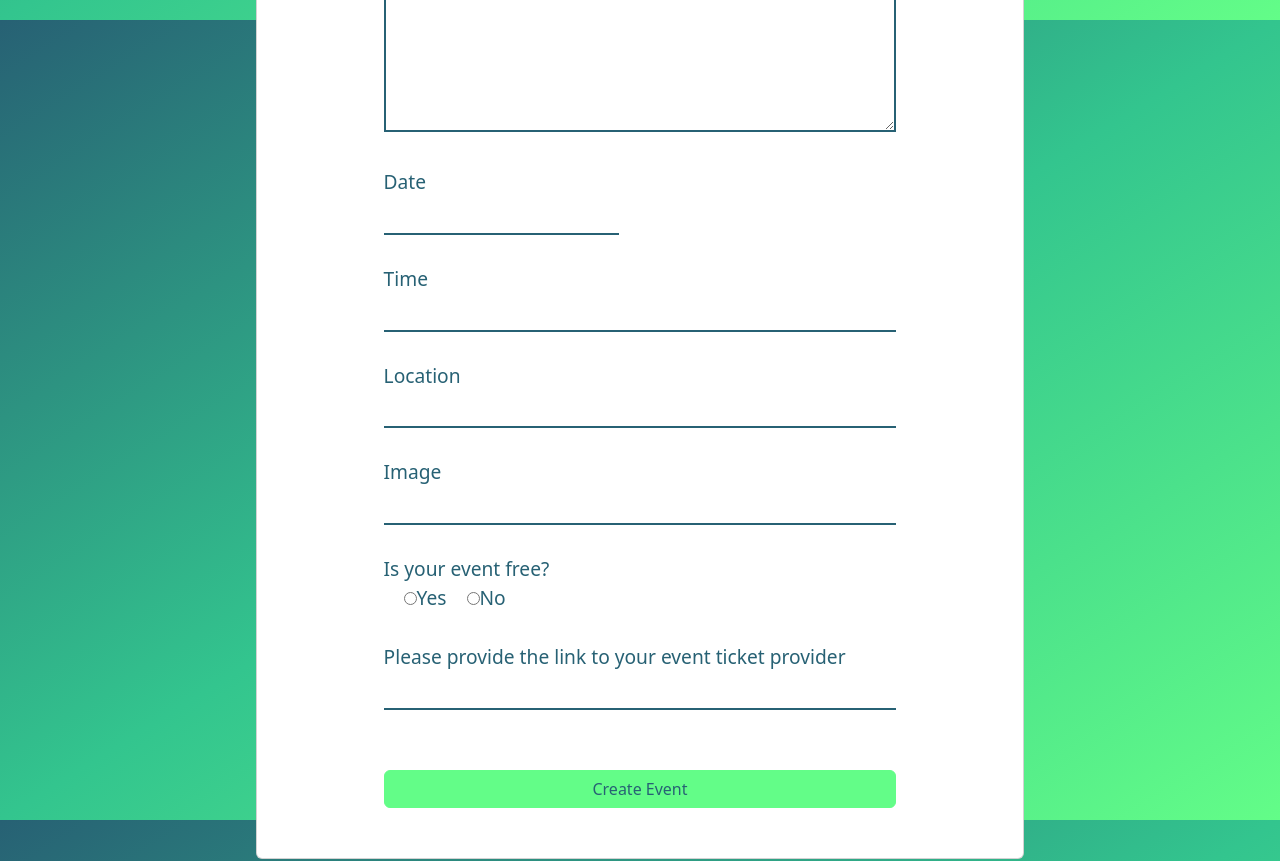
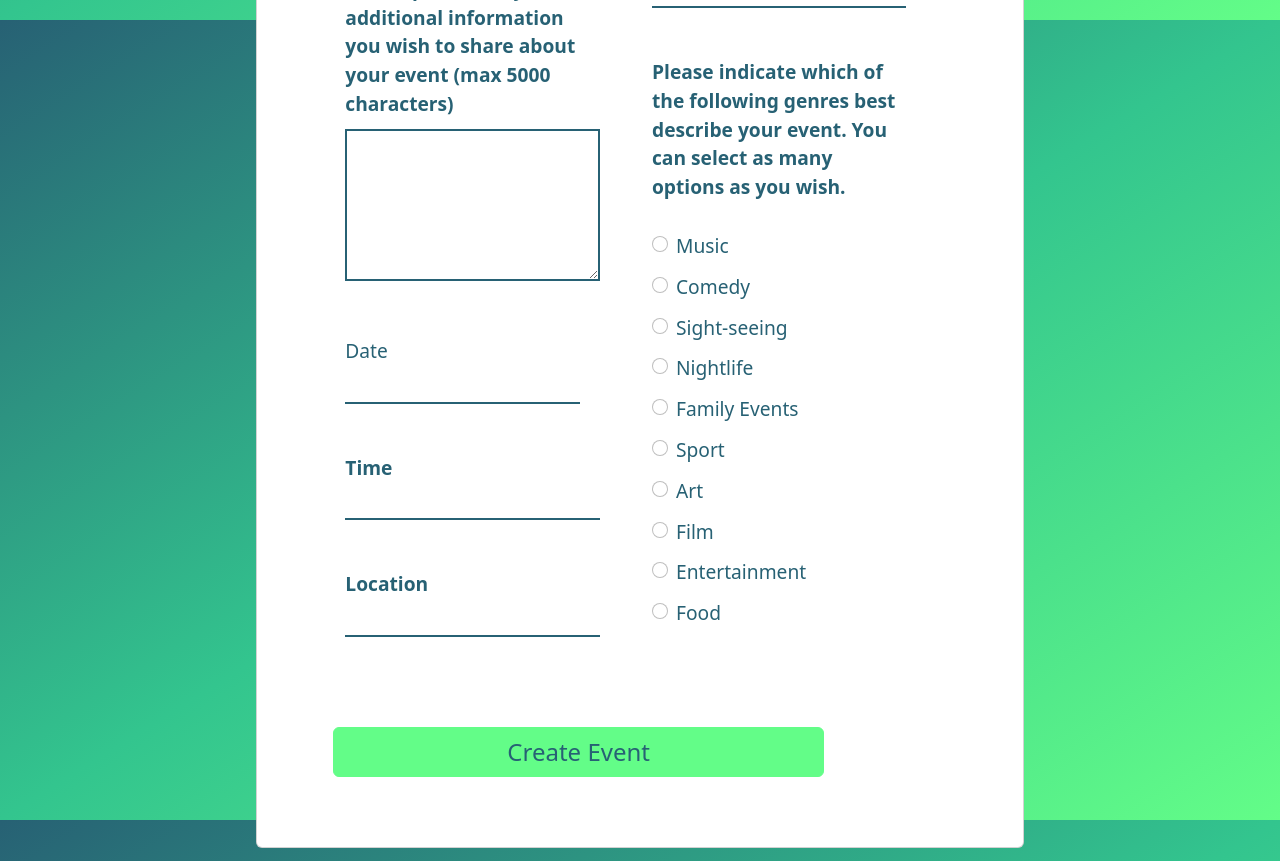
Before and after one commit to ctom11/event_app_project, a React (Create React App) app in the folder cep-project/: page /createEvent in a window 1280 px wide. Shown: the part 780-1641 px from the top of the page. Built offline with nearby package versions, Linux system fonts and the light colour scheme; no server answers.

Commit message:
admin remove and add featured events in progress

```diff
--- a/cep-project/src/App.js
+++ b/cep-project/src/App.js
@@ -33,7 +33,7 @@ function App() {
         if (Response.data.error) {
           setAuthState(false);
         } else {
-          setAuthState({firstName: Response.data.email_address, id: Response.data.user_account_id, adminStatus: true});
+          setAuthState({firstName: Response.data.email_address, id: Response.data.user_account_id, adminStatus: Response.data.admin_status});
         }
       })
     }, []);
--- a/cep-project/src/pages/event/CreateEvent.css
+++ b/cep-project/src/pages/event/CreateEvent.css
@@ -4,16 +4,17 @@
 }
 
 .create-event-header {
-    margin: 30px;
+    margin-top: 5%;
+    margin-bottom: 2%;
 }
 
 .create-event-form {
-    width: 80%;
+    width: 90%;
 }
 
 .create-input {
-    margin-bottom: 30px;
-    min-width: -webkit-fill-available;
+    margin-bottom: 50px;
+    min-width: 90%;
 }
 
 .long-input {
@@ -38,6 +39,17 @@
 }
 
 .create-event-btn {
-    margin-top: 30px;
-    margin-bottom: 30px;
+    margin-top: 40px;
+    margin-bottom: 50px;
+    width: 80% !important;
+    font-size: x-large;
 }
+
+.genre-check {
+    margin-top: 20px;
+}
+
+.create-label {
+    width: 90%;
+    font-weight: 600;
+}
--- a/cep-project/src/pages/event/CreateEvent.js
+++ b/cep-project/src/pages/event/CreateEvent.js
@@ -1,6 +1,6 @@
 import React, { useState, useContext } from 'react';
 import './CreateEvent.css';
-import { Card } from "react-bootstrap";
+import { Form, Card } from "react-bootstrap";
 import DatePicker from 'react-datepicker';
 import 'react-datepicker/dist/react-datepicker.css'
 import './Event.css';
@@ -22,6 +22,7 @@ export const CreateEvent = () => {
     const [eventTime, setEventTime] = useState('');
     const [eventLocation, setEventLocation] = useState('');
     const [eventImage, setEventImage] = useState('');
+    const [genreId, setGenreId] = useState('');
     const userId = authState.id;
 
     const onSubmit = () => {
@@ -36,7 +37,8 @@ export const CreateEvent = () => {
             eventTime: eventTime,
             eventLocation: eventLocation,
             eventImage: eventImage,
-            userId: userId
+            userId: userId,
+            genreId: genreId
         }).then((Response) => {
             if (Response.data.error) {
               alert(Response.data.error);
@@ -52,24 +54,25 @@ export const CreateEvent = () => {
         <Card className="create-event">
             <h1 className='create-event-header'>Create Your Own Event</h1>
             <h2>Have an event coming up that you'd like to promote? We can help you with that, free of charge.</h2>
-
             <div className="form-container form-group create-event-form">
+                <div className='row'>
+                    <div className='col-md-6'>
                         <div>
-                <label htmlFor="inputEventName">Event Name</label><br/>
+                            <label htmlFor="inputEventName" className="create-label">Event Name</label><br/>
                             <input type="text" id="input-event-name" className="form-input-signup signup create-input" name="name"
                             onChange={(e) => {
                                 setEventName(e.target.value);
                             }}></input>
                         </div>
                         <div>
-                <label htmlFor="inputEventDescriptionIntro">Please provide an introduction to your event, no more than 1000 characters.</label><br/>
+                            <label htmlFor="inputEventDescriptionIntro" className="create-label">Please provide an introduction to your event (max. 1000 characters)</label><br/>
                             <textarea type="textarea" rows="4" id="input-event-description" className="form-input-signup signup create-input long-input" name="descriptionintro"
                             onChange={(e) => {
                                 setEventDescriptionIntro(e.target.value);
                             }}></textarea>
                         </div>
                         <div>
-                <label htmlFor="inputEventDescriptionBody">Please provide any additional information you wish to share about your event, no more than 5000 characters.</label><br/>
+                            <label htmlFor="inputEventDescriptionBody" className="create-label">Please provide any additional information you wish to share about your event (max 5000 characters)</label><br/>
                             <textarea type="textarea" rows="6" id="input-event-description" className="form-input-signup signup create-input long-input" name="descriptionbody"
                             onChange={(e) => {
                                 setEventDescriptionBody(e.target.value);
@@ -80,35 +83,37 @@ export const CreateEvent = () => {
                             <DatePicker name="date" className="form-input-signup signup create-input" selected={eventDate} onChange={date => setEventDate(date)}/>
                         </div>
                         <div>
-                <label htmlFor="inputEventTime">Time</label><br/>
+                            <label htmlFor="inputEventTime" className="create-label">Time</label><br/>
                             <input type="text" id="input-event-time" className="form-input-signup signup create-input" name="time"
                             onChange={(e) => {
                                 setEventTime(e.target.value);
                             }}></input>
                         </div>
                         <div>
-                <label>Location</label><br/>
+                            <label className="create-label">Location</label><br/>
                             <input type="text" id="input-event-location" className="form-input-signup signup create-input" name="location"
                             onChange={(e) => {
                                 setEventLocation(e.target.value);
                             }}></input>
                         </div>
+                    </div>
+                    <div className='col-md-6'>
                         <div>
-                <label htmlFor="inputEventImg">Image</label><br/>
+                            <label htmlFor="inputEventImg" className="create-label">Image</label><br/>
                             <input type="text" id="input-event-image" className="form-input-signup signup create-input" name="eventimage"
                             onChange={(e) => {
                                 setEventImage(e.target.value);
                             }}></input>
                         </div>
-            <label id="my-radio-group">Is your event free?</label>
+                        <label id="my-radio-group" className="create-label">Is your event free?</label>
                         <div role="group" aria-labelledby="my-radio-group" className="create-input">
-                <label>
+                            <label className="create-label">
                                 <input type="radio" name="free" value="1" className="create-check"
                                 onChange={(e) => {
                                     setEventFree(e.target.value);
                                 }}/>Yes
                             </label>
-                <label>
+                            <label className="create-label">
                                 <input type="radio" name="free" value="0" className="create-check"
                                 onChange={(e) => {
                                     setEventFree(e.target.value);
@@ -116,15 +121,63 @@ export const CreateEvent = () => {
                             </label>
                         </div>
                         <div>
-                <label htmlFor="inputEventTicketLink">Please provide the link to your event ticket provider</label><br/>
+                            <label htmlFor="inputEventTicketLink" className="create-label">Please provide the link to your event ticket provider (leave blank if not applicable)</label><br/>
                             <input type="text" id="input-event-ticketlink" className="form-input-signup signup create-input" name="ticketlink"
                                 onChange={(e) => {
                                     setEventTicketLink(e.target.value);
                                 }}></input>
                         </div>
+                        <label htmlFor="inputGenres" className="create-label">Please indicate which of the following genres best describe your event. You can select as many options as you wish.</label><br/>
+                        <Form className="genre-check">
+                            {['radio'].map((type) => (
+                                <div key={`inline-${type}`} className="mb-3">
+                                    <Form.Check inline label="Music" value="16" name="group1" type={type} id={`inline-${type}-1`}
+                                    onChange={(e) => {
+                                        setGenreId(e.currentTarget.value);
+                                    }}/><br/>
+                                    <Form.Check inline label="Comedy" value="17" name="group1" type={type} id={`inline-${type}-2`}
+                                    onChange={(e) => {
+                                        setGenreId(e.currentTarget.value);
+                                    }}/><br/>
+                                    <Form.Check inline label="Sight-seeing" value="18" name="group1" type={type} id={`inline-${type}-2`}
+                                    onChange={(e) => {
+                                        setGenreId(e.currentTarget.value);
+                                    }}/><br/>
+                                    <Form.Check inline label="Nightlife" value="19" name="group1" type={type} id={`inline-${type}-2`}
+                                    onChange={(e) => {
+                                        setGenreId(e.currentTarget.value);
+                                    }}/><br/>
+                                    <Form.Check inline label="Family Events" value="20" name="group1" type={type} id={`inline-${type}-2`}
+                                    onChange={(e) => {
+                                        setGenreId(e.currentTarget.value);
+                                    }}/><br/>
+                                    <Form.Check inline label="Sport" value="21" name="group1" type={type} id={`inline-${type}-2`}
+                                    onChange={(e) => {
+                                        setGenreId(e.currentTarget.value);
+                                    }}/><br/>
+                                    <Form.Check inline label="Art" value="22" name="group1" type={type} id={`inline-${type}-2`}
+                                    onChange={(e) => {
+                                        setGenreId(e.currentTarget.value);
+                                    }}/><br/>
+                                    <Form.Check inline label="Film" value="23" name="group1" type={type} id={`inline-${type}-2`}
+                                    onChange={(e) => {
+                                        setGenreId(e.currentTarget.value);
+                                    }}/><br/>
+                                    <Form.Check inline label="Entertainment" value="24" name="group1" type={type} id={`inline-${type}-2`}
+                                    onChange={(e) => {
+                                        setGenreId(e.currentTarget.value);
+                                    }}/><br/>
+                                    <Form.Check inline label="Food" value="25" name="group1" type={type} id={`inline-${type}-2`}
+                                    onChange={(e) => {
+                                        setGenreId(e.currentTarget.value);
+                                    }}/><br/>
+                                </div>
+                            ))}
+                        </Form>
+                        </div>
                     <button type="submit" className="btn btn-primary eventure-btn create-event-btn" onClick={onSubmit}>Create Event</button>
                 </div>
-
+            </div>
         </Card>
 
     )
--- a/cep-project/src/pages/event/Event.js
+++ b/cep-project/src/pages/event/Event.js
@@ -172,7 +172,7 @@ export const Event = () => {
                         <Accordion.Header  className="event-p">Location</Accordion.Header>
                         <Accordion.Body>
                             <h2 className="event-p event-name-h2">{eventObject.event_location}</h2>
-                            <iframe className="event-map" width="1000" height="400" loading="lazy" allowFullScreen referrerpolicy="no-referrer-when-downgrade"
+                            <iframe className="event-map" width="1000" height="400" loading="lazy" allowFullScreen referrerPolicy="no-referrer-when-downgrade"
                                 src={`https://www.google.com/maps/embed/v1/place?key=AIzaSyDQgQktcZ2zNRGdvaxuUaXY3Y2it9G4cfY&q=${eventObject.event_location}`}></iframe>
                         </Accordion.Body>
                     </Accordion.Item>
--- a/cep-project/src/pages/userprofile/Userprofile.js
+++ b/cep-project/src/pages/userprofile/Userprofile.js
@@ -70,7 +70,6 @@ export const Userprofile = () => {
       if (Response.data.error) {
         alert(Response.data.error);
       } else {
-      alert("bio successfully updated" + userBio);
       window.location.reload();
       }
     });
--- a/cep-project/src/pages/whatson/Whatson.css
+++ b/cep-project/src/pages/whatson/Whatson.css
@@ -45,7 +45,7 @@
     border-radius: 20px; padding-bottom: 10px;
 }
 
-.card-title {
+.event-name-title {
     color: #276174;
     font-weight: 700;
     font-size: xx-large;
```
Also changed, not shown: cep-project/src/pages/userprofile/AdminTasks.js (+46 -20 lines), cep-project/src/pages/userprofile/Userprofile.css (+49 -0 lines), cep-project/src/pages/whatson/Whatson.js (+27 -2 lines), 2 other files (tests, documents, lock files or other folders). Lines whose indentation alone changed are shown as unchanged.
